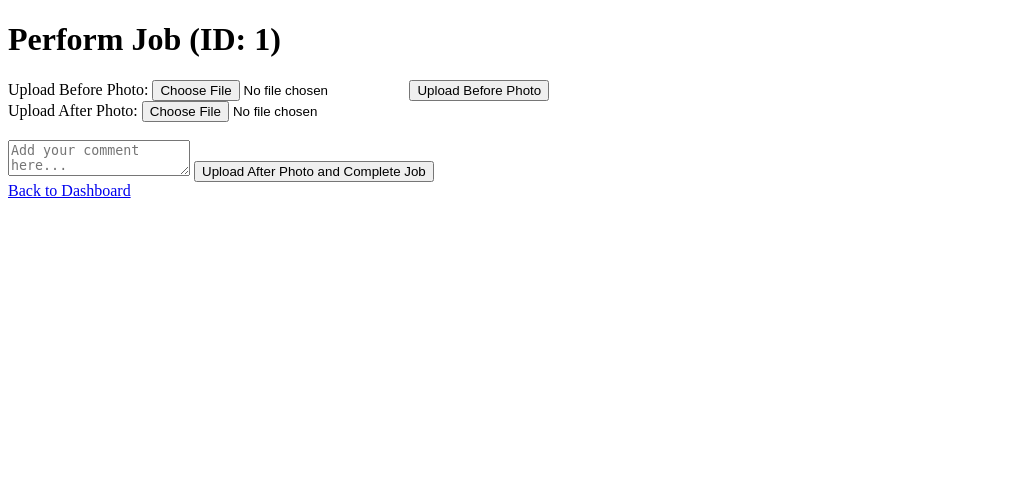
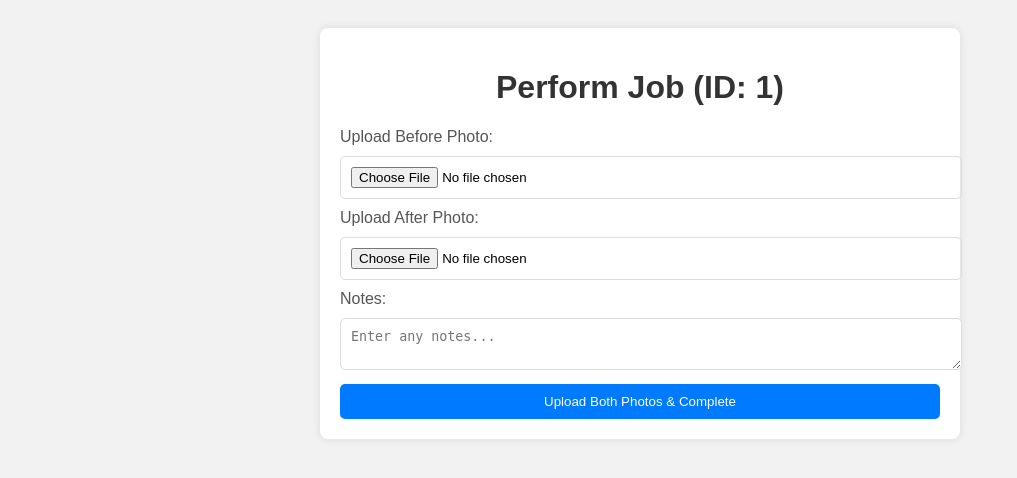
Before and after one commit to BassilAlkhalif/hvac-management-app, a Flask app: template hvac_management_app/templates/perform_job.html in a window 1280 px wide. Shown: the top 478 px of the page, without its empty margins (0-1017 px from the left). Run offline with Flask 3, Linux system fonts and the light colour scheme; the template is opened without the code that fills it: most values are stand-ins (such as "Sample title", 1, 10 or a date in 2020).

Commit message:
Update perform_job.html

```diff
--- a/hvac_management_app/templates/perform_job.html
+++ b/hvac_management_app/templates/perform_job.html
@@ -4,23 +4,64 @@
 <meta charset="UTF-8">
 <meta name="viewport" content="width=device-width, initial-scale=1.0">
 <title>Perform Job</title>
+<style>
+    body {
+        font-family: Arial, sans-serif;
+        background-color: #f2f2f2;
+        padding: 20px;
+    }
+    .container {
+        max-width: 600px;
+        margin: auto;
+        background-color: #fff;
+        padding: 20px;
+        box-shadow: 0 0 10px rgba(0, 0, 0, 0.1);
+        border-radius: 8px;
+    }
+    h1 {
+        color: #333;
+        text-align: center;
+    }
+    label {
+        display: block;
+        margin-top: 10px;
+        color: #555;
+    }
+    input[type="file"],
+    textarea,
+    button {
+        width: 100%;
+        padding: 10px;
+        margin-top: 10px;
+        border-radius: 5px;
+        border: 1px solid #ddd;
+    }
+    button {
+        background-color: #007bff;
+        color: #fff;
+        border: none;
+        cursor: pointer;
+    }
+    button:hover {
+        background-color: #0056b3;
+    }
+</style>
 </head>
 <body>
-<h1>Perform Job (ID: {{ job.id }})</h1>
+<div class="container">
+    <h1>Perform Job (ID: {{ job.id }})</h1>
+    <form method="post" enctype="multipart/form-data">
+        <label for="before_photo">Upload Before Photo:</label>
+        <input type="file" name="before_photo" id="before_photo">
 
-<form method="POST" enctype="multipart/form-data">
-    <label for="before_photo">Upload Before Photo:</label>
-    <input type="file" name="before_photo" required>
-    <button type="submit" name="upload_before">Upload Before Photo</button>
-</form>
+        <label for="after_photo">Upload After Photo:</label>
+        <input type="file" name="after_photo" id="after_photo">
 
-<form method="POST" enctype="multipart/form-data">
-    <label for="after_photo">Upload After Photo:</label>
-    <input type="file" name="after_photo" required><br><br>
-    <textarea name="comment" placeholder="Add your comment here..."></textarea>
-    <button type="submit" name="upload_after">Upload After Photo and Complete Job</button>
-</form>
+        <label for="comment">Notes:</label>
+        <textarea name="comment" id="comment" placeholder="Enter any notes..."></textarea>
 
-<a href="/">Back to Dashboard</a>
+        <button type="submit">Upload Both Photos & Complete</button>
+    </form>
+</div>
 </body>
 </html>
```
